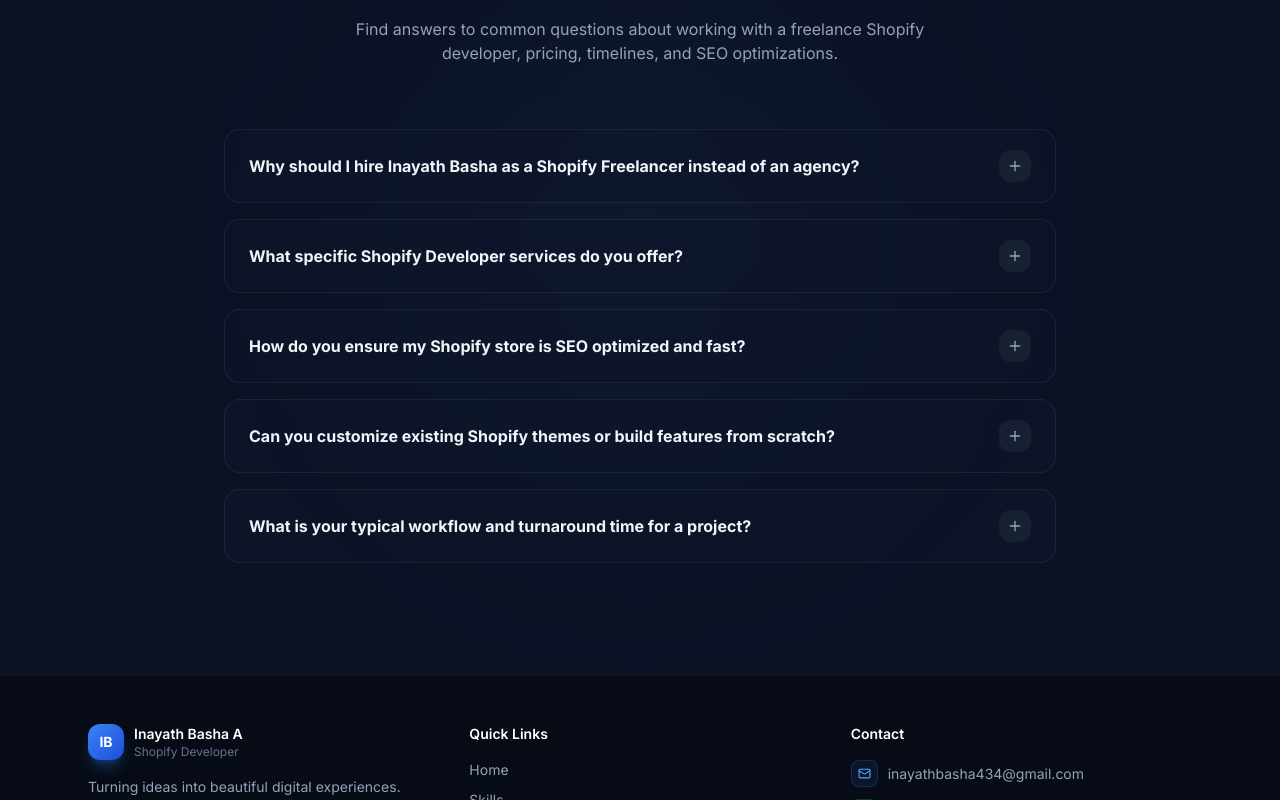
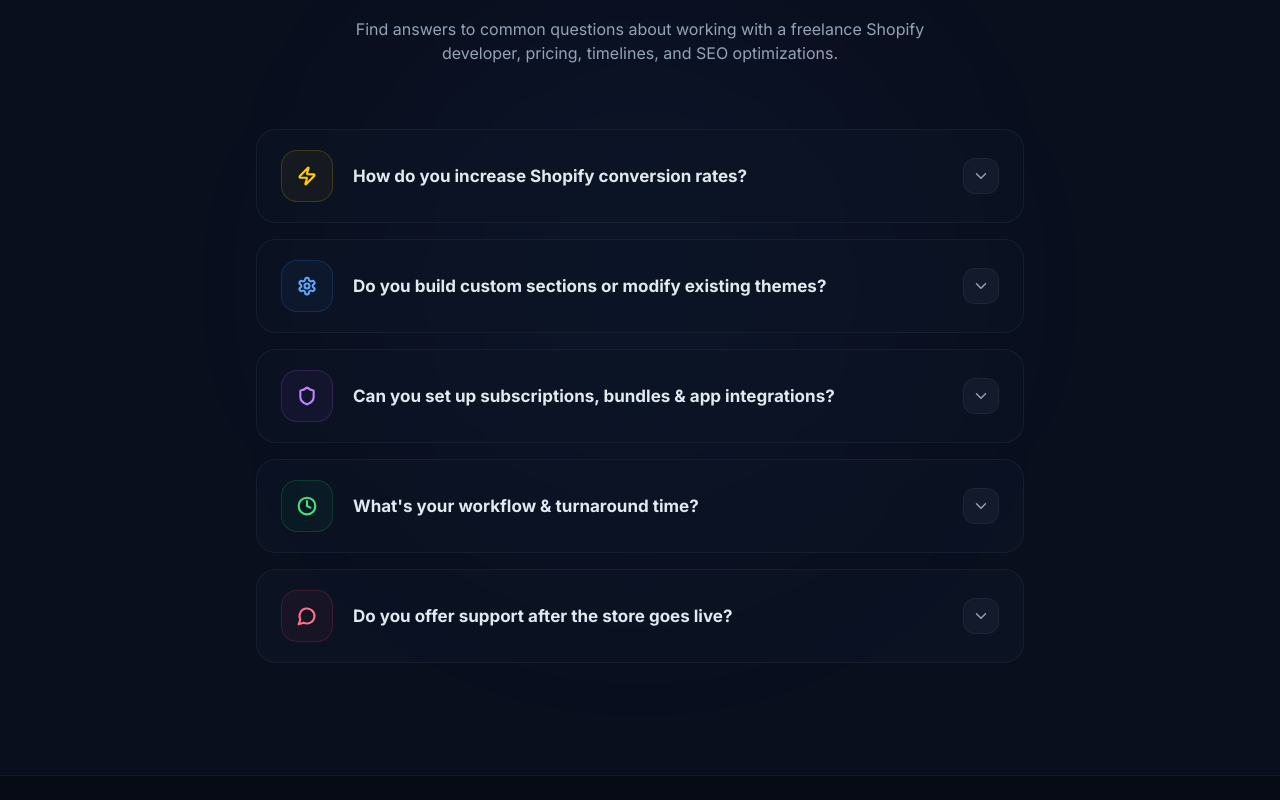
Before and after one commit to inayathbasha434-eng/inayath-portfolio, a React (Vite) app: page / in a window 1280 px wide. Shown: the part 6980-7780 px from the top of the page. Built offline with nearby package versions, Linux system fonts and the light colour scheme; no server answers.

Commit message:
feat(ui): redesign FAQ section with new copy and colored glowing icons based on UI mockup

```diff
--- a/src/components/FAQ.jsx
+++ b/src/components/FAQ.jsx
@@ -1,26 +1,46 @@
 import { useState } from 'react'
-import { Plus, Minus, HelpCircle } from 'lucide-react'
+import { HelpCircle, Zap, Settings, Shield, Clock, MessageCircle, ChevronDown } from 'lucide-react'
 
 const FAQ_ITEMS = [
   {
-    question: "Why should I hire Inayath Basha as a Shopify Freelancer instead of an agency?",
-    answer: "As an independent Shopify Freelancer, I work directly with you without the agency overhead, layers of project managers, or communication delays. You get direct access to my expertise in Shopify development, customized theme solutions, and conversion-focused web design. I focus on building high-performance, fast-loading stores that directly boost your sales and conversion rates."
+    icon: Zap,
+    colorClass: 'text-yellow-400',
+    bgClass: 'bg-yellow-500/5',
+    borderClass: 'border-yellow-500/20',
+    question: "How do you increase Shopify conversion rates?",
+    answer: "I focus on reducing page load times, optimizing mobile checkout flows, implementing high-converting UI/UX layouts, and ensuring your product pages have clear calls-to-action that drive sales."
   },
   {
-    question: "What specific Shopify Developer services do you offer?",
-    answer: "I offer full-service Shopify solutions including custom Shopify store setup, premium theme customization, custom section/feature development (using Liquid, HTML, CSS, and JS), app integrations, store migration, and UX/UI design tailored to increase your average order value (AOV)."
+    icon: Settings,
+    colorClass: 'text-blue-400',
+    bgClass: 'bg-blue-500/5',
+    borderClass: 'border-blue-500/20',
+    question: "Do you build custom sections or modify existing themes?",
+    answer: "Yes, both! I can take any existing OS 2.0 Shopify theme (like Dawn, Impulse, or Prestige) and customize it, or code fully custom drag-and-drop sections from scratch. This allows you to update your store content easily."
   },
   {
-    question: "How do you ensure my Shopify store is SEO optimized and fast?",
-    answer: "Every store I build follows strict SEO best practices: clean semantic HTML, structured data schema, optimized meta descriptions, and image alt tags. For speed, I optimize images (WebP format), lazy-load heavy elements, eliminate unnecessary app scripts, and build clean custom sections to achieve mobile-first, high-performance loading times."
+    icon: Shield,
+    colorClass: 'text-purple-400',
+    bgClass: 'bg-purple-500/5',
+    borderClass: 'border-purple-500/20',
+    question: "Can you set up subscriptions, bundles & app integrations?",
+    answer: "Absolutely. I integrate powerful third-party apps like ReCharge for subscriptions, custom bundling solutions to increase Average Order Value (AOV), and any other ERP or marketing integrations you need."
   },
   {
-    question: "Can you customize existing Shopify themes or build features from scratch?",
-    answer: "Yes, both! I can take any existing OS 2.0 Shopify theme (like Dawn, Impulse, or Prestige) and customize it, or code fully custom drag-and-drop sections from scratch. This allows you to update your store content easily from the Shopify Customizer without touching any code."
+    icon: Clock,
+    colorClass: 'text-green-400',
+    bgClass: 'bg-green-500/5',
+    borderClass: 'border-green-500/20',
+    question: "What's your workflow & turnaround time?",
+    answer: "We start with a discovery phase, followed by UI/UX wireframes, custom coding, and finally a rigorous speed test. A custom section takes 3-5 days, while a complete custom Shopify store typically takes 2-3 weeks."
   },
   {
-    question: "What is your typical workflow and turnaround time for a project?",
-    answer: "We start with a discovery phase (defining goals and requirements), followed by UI/UX wireframes in Figma, custom Shopify coding and setup, and finally a rigorous quality assurance (QA) speed test. A standard landing page or custom section takes 3-5 days, while a complete custom Shopify store typically takes 2-3 weeks."
+    icon: MessageCircle,
+    colorClass: 'text-rose-400',
+    bgClass: 'bg-rose-500/5',
+    borderClass: 'border-rose-500/20',
+    question: "Do you offer support after the store goes live?",
+    answer: "Yes, I provide a standard 30-day post-launch support period to ensure everything runs smoothly. I also offer ongoing retainer packages for continuous optimization, app updates, and new feature development."
   }
 ]
 
@@ -32,7 +52,7 @@
   }
 
   return (
-    <section id="faq" className="py-20 sm:py-28 relative overflow-hidden bg-[#0c1224] border-t border-slate-900">
+    <section id="faq" className="py-20 sm:py-28 relative overflow-hidden bg-[#0a0f1e] border-t border-white/5">
       {/* Background Glow */}
       <div className="absolute top-1/2 left-1/2 -translate-x-1/2 -translate-y-1/2 w-[500px] h-[500px] bg-blue-500/5 rounded-full blur-[120px] pointer-events-none" />
 
@@ -50,32 +70,41 @@
           </p>
         </div>
 
-        <div className="space-y-4">
+        <div className="space-y-4 max-w-3xl mx-auto">
           {FAQ_ITEMS.map((item, idx) => {
             const isOpen = openIndex === idx
+            const Icon = item.icon
             return (
               <div
                 key={idx}
-                className={`group border rounded-2xl transition-all duration-300 ${
+                className={`group border rounded-[20px] transition-all duration-300 ${
                   isOpen
-                    ? 'bg-[#131b30] border-blue-500/30 shadow-lg shadow-blue-500/5'
-                    : 'bg-[#0f172a]/60 border-slate-800/80 hover:border-slate-700/80'
+                    ? 'bg-[#0d1426] border-white/10 shadow-lg'
+                    : 'bg-[#0d1426]/60 border-white/5 hover:border-white/10'
                 }`}
               >
                 <button
                   onClick={() => toggleFAQ(idx)}
-                  className="w-full px-5 py-4 sm:px-6 sm:py-5 flex items-center justify-between text-left gap-4"
+                  className="w-full px-4 py-4 sm:px-6 sm:py-5 flex items-center gap-4 sm:gap-5 text-left"
                   aria-expanded={isOpen}
                 >
-                  <span className={`font-bold text-sm sm:text-base leading-snug transition-colors duration-200 ${
-                    isOpen ? 'text-blue-400' : 'text-slate-100 group-hover:text-white'
-                  }`}>
-                    {item.question}
-                  </span>
-                  <div className={`w-8 h-8 rounded-xl flex items-center justify-center flex-shrink-0 transition-all duration-300 ${
-                    isOpen ? 'bg-blue-500/20 text-blue-400' : 'bg-slate-800/60 text-slate-400 group-hover:text-slate-300'
-                  }`}>
-                    {isOpen ? <Minus size={16} /> : <Plus size={16} />}
+                  {/* Left Colored Icon */}
+                  <div className={`w-12 h-12 sm:w-[52px] sm:h-[52px] rounded-2xl flex items-center justify-center flex-shrink-0 border transition-colors ${item.bgClass} ${item.colorClass} ${item.borderClass}`}>
+                    <Icon size={20} strokeWidth={2.5} />
+                  </div>
+
+                  {/* Middle Question Text */}
+                  <div className="flex-1 pr-4">
+                    <span className={`font-bold text-sm sm:text-[17px] leading-snug transition-colors duration-200 ${
+                      isOpen ? 'text-white' : 'text-slate-200 group-hover:text-white'
+                    }`}>
+                      {item.question}
+                    </span>
+                  </div>
+
+                  {/* Right Chevron Down Button */}
+                  <div className="w-8 h-8 sm:w-9 sm:h-9 rounded-xl flex items-center justify-center flex-shrink-0 bg-slate-800/40 border border-white/5 group-hover:bg-slate-800/60 transition-colors">
+                    <ChevronDown size={18} className={`text-slate-400 transition-transform duration-300 ${isOpen ? 'rotate-180 text-white' : ''}`} />
                   </div>
                 </button>
                 <div
@@ -83,7 +112,7 @@
                     isOpen ? 'max-h-[500px] opacity-100' : 'max-h-0 opacity-0'
                   }`}
                 >
-                  <p className="px-5 pb-5 sm:px-6 sm:pb-6 text-xs sm:text-sm text-slate-400 leading-relaxed border-t border-slate-800/50 pt-4">
+                  <p className="px-4 pb-5 sm:px-6 sm:pb-6 text-xs sm:text-sm text-slate-400 leading-relaxed pt-1 sm:ml-[72px]">
                     {item.answer}
                   </p>
                 </div>
```
